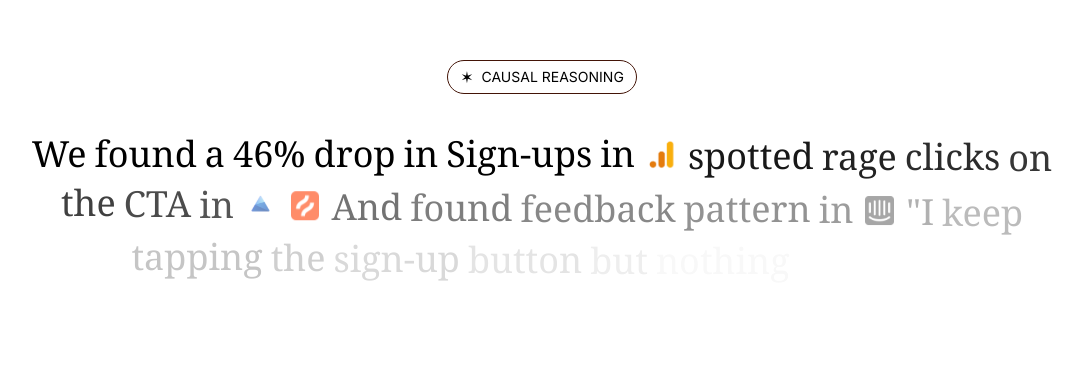
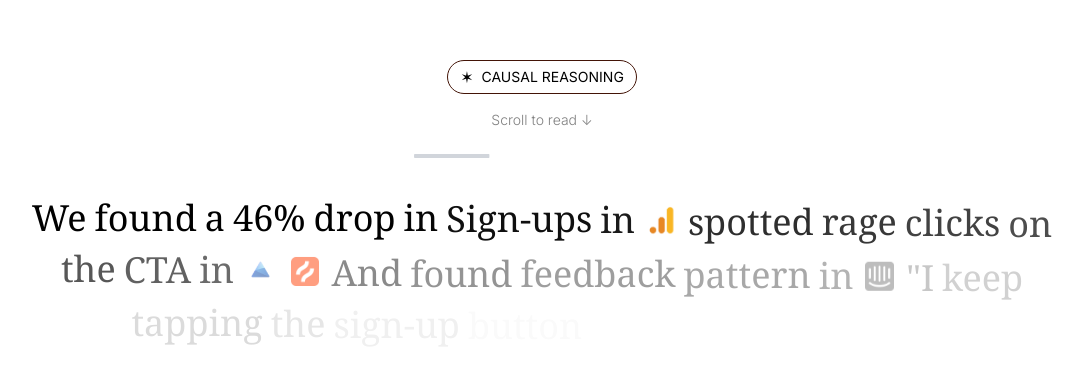
Before and after one commit to NikushaDevashvili/AI-Analytics-Landing, a Next.js app: page / in a window 1280 px wide. Shown: the part 3730-4114 px from the top of the page, without its empty margins (98-1181 px from the left). Built offline with nearby package versions, Linux system fonts and the light colour scheme.

Commit message:
updated section ordering + scroll to read

```diff
--- a/src/sections/Hero.tsx
+++ b/src/sections/Hero.tsx
@@ -2,7 +2,7 @@ import bgImage from "@/assets/images/bgIm.png";
 
 export default function Hero() {
     return (
-        <section className="relative py-44 overflow-x-clip z-40">
+        <section className="relative md:py-44 sm:py-36 overflow-x-clip z-40">
             {/* ✅ Background Layer */}
             <div
                 className="absolute inset-0 z-0 bg-cover bg-center opacity-30 blur-md"
--- a/src/sections/Introduction.tsx
+++ b/src/sections/Introduction.tsx
@@ -138,6 +138,13 @@ export default function Introduction() {
                     <div className="flex justify-center">
                         <Tag>Causal Reasoning</Tag>
                     </div>
+                    <p className="text-sm text-center text-black/50 mt-4 font-light">
+                        Scroll to read ↓
+                    </p>
+                    <motion.div
+                        style={{ scaleX: scrollYProgress }}
+                        className="mx-auto flex justify-center mt-6 h-1 w-64 bg-gray-300 origin-left rounded-full"
+                    />
 
                     {/* Paragraph 1 */}
                     <ScrollAnimatedWords
@@ -156,7 +163,7 @@ export default function Introduction() {
                 </div>
 
                 {/* Scroll Trigger Zone */}
-                <div className="h-[200vh]" ref={scrollRef}></div>
+                <div className="h-[150vh]" ref={scrollRef}></div>
             </div>
         </section>
     );
```
